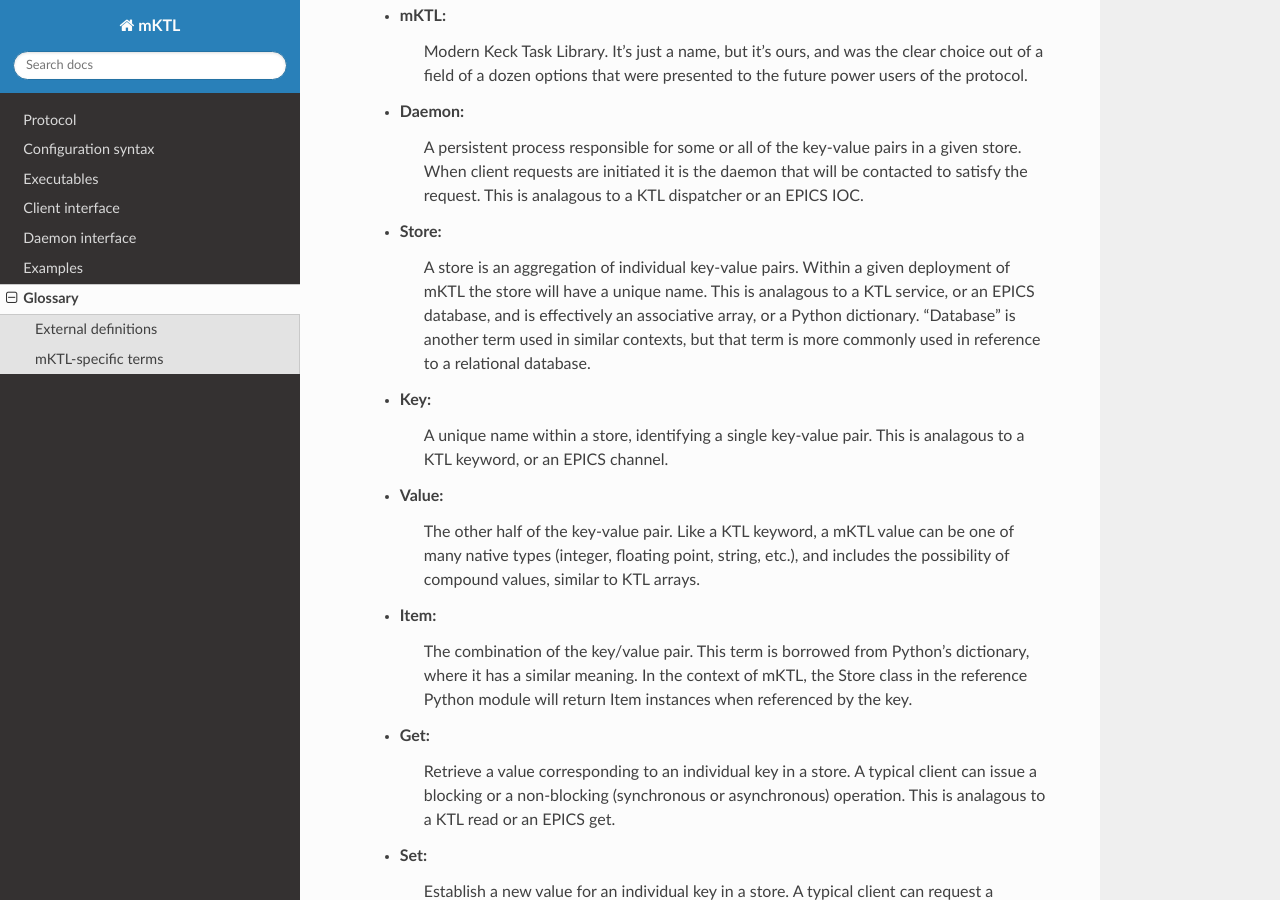
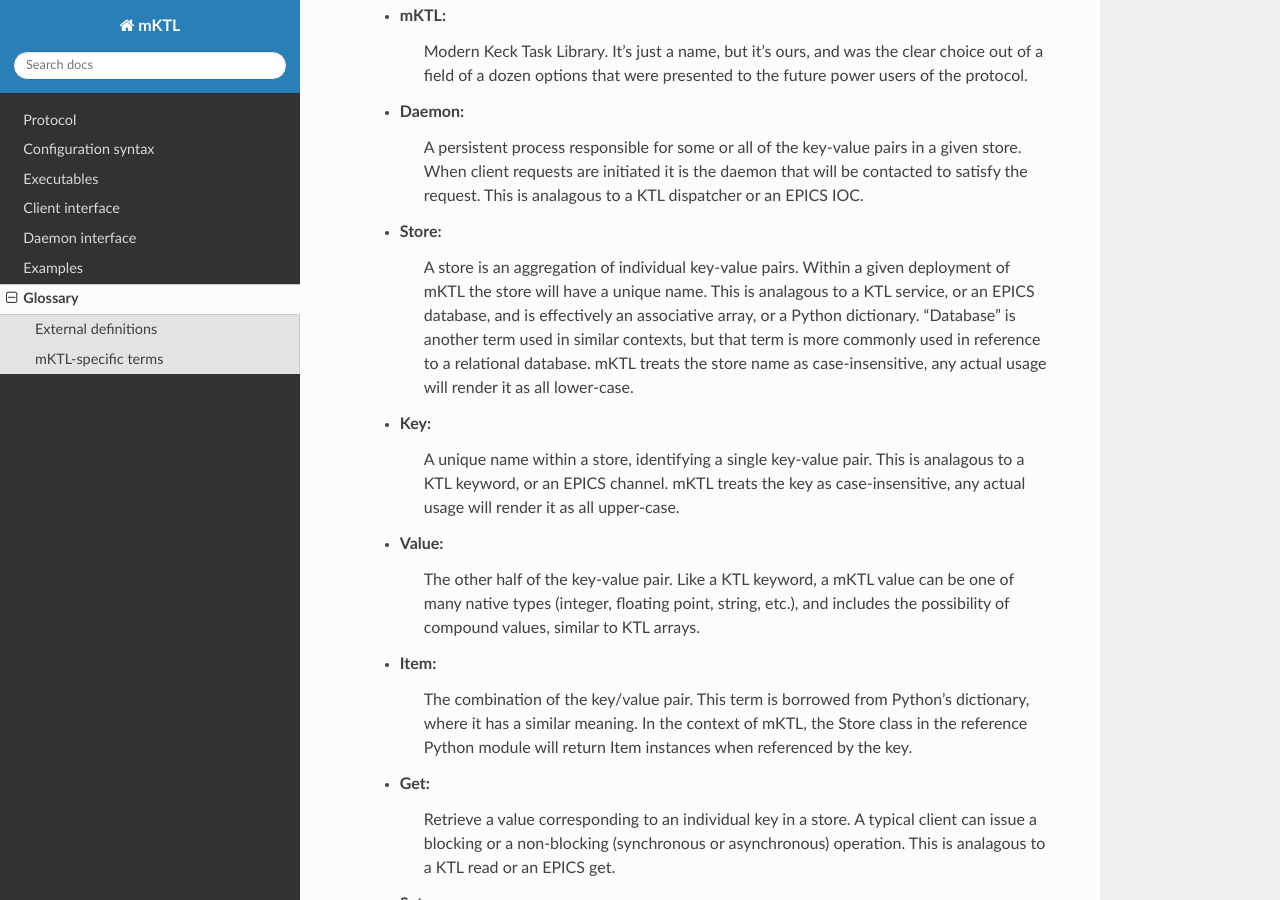
Before and after one commit to KeckObservatory/mKTL, a Sphinx documentation site: the page built from doc/glossary.rst, in a window 1280 px wide and 900 px high, scrolled down 760 px. Built offline with Sphinx 7.4.7 and the Read the Docs theme 3.1.0, drawn with Linux system fonts in a browser that asks for light colours.

Commit message:
Mention case-insensitivity.

```diff
--- a/doc/glossary.rst
+++ b/doc/glossary.rst
@@ -51,11 +51,15 @@
 	      EPICS database, and is effectively an associative array,
 	      or a Python dictionary. "Database" is another term used
 	      in similar contexts, but that term is more commonly used
-	      in reference to a relational database.
+	      in reference to a relational database. mKTL treats the
+	      store name as case-insensitive, any actual usage will
+	      render it as all lower-case.
 
  * **Key**:
 	    A unique name within a store, identifying a single key-value
             pair. This is analagous to a KTL keyword, or an EPICS channel.
+	    mKTL treats the key as case-insensitive, any actual usage will
+	    render it as all upper-case.
 
  * **Value**:
               The other half of the key-value pair. Like a KTL keyword,
```
